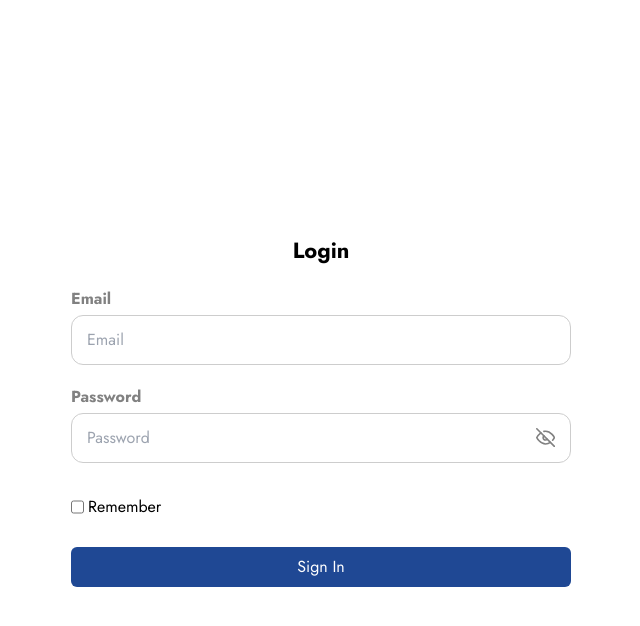
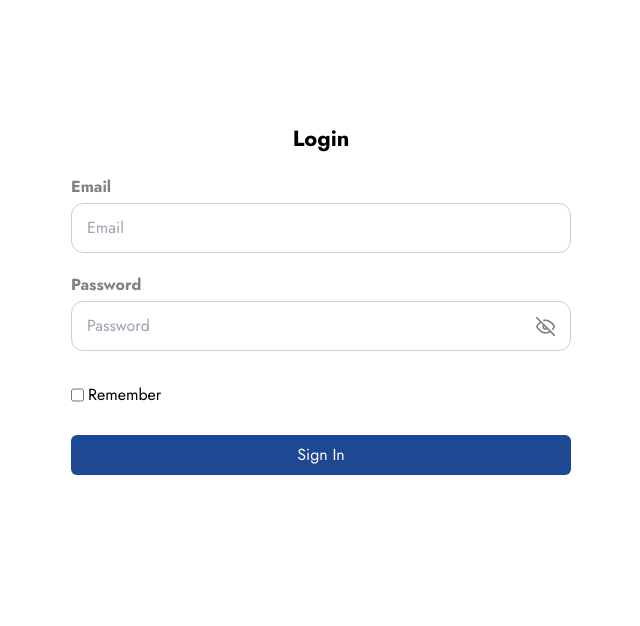
Before and after one commit to ojay234/helping-hands, a Next.js app in the folder helping-hands-admin/: page / in a window 1280 px wide. Shown: the top 626 px of the page, without its empty margins (319-959 px from the left). Built offline with nearby package versions, Linux system fonts and the light colour scheme.

Commit message:
updated login page

```diff
--- a/helping-hands-admin/app/components/page-sections/login.jsx
+++ b/helping-hands-admin/app/components/page-sections/login.jsx
@@ -104,8 +104,9 @@ const LoginContainer = styled.section`
   width: 100%;
   display: flex;
   flex-direction: column;
-  justify-content: center;
-  padding: 0 25px;
+
+  padding: 8% 25px 0 25px;
+
   h1 {
     text-align: center;
     font-weight: 700;
```
